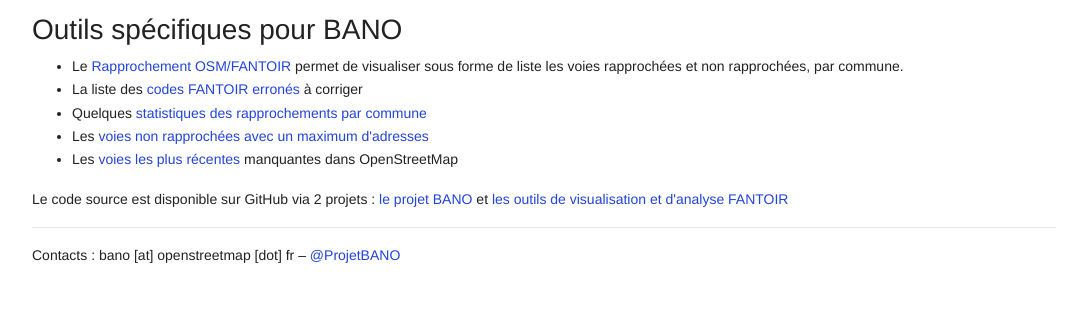
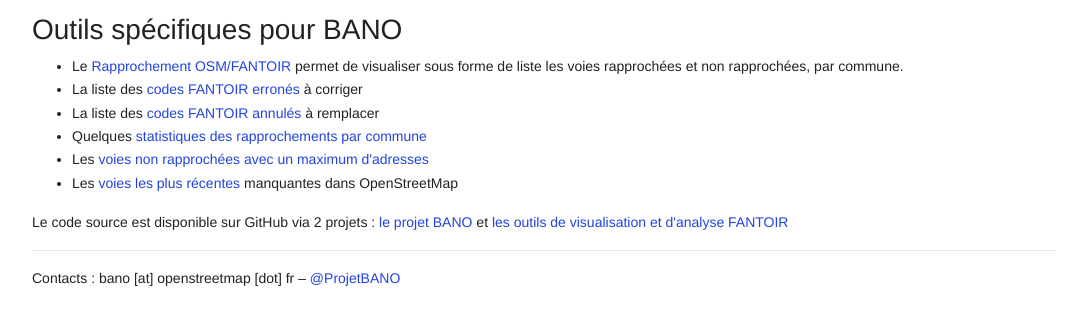
Before and after one commit to osm-fr/bano-website, a plain HTML site: page web/index.html in a window 1280 px wide. Shown: the part 536-860 px from the top of the page, without its empty margins (96-1183 px from the left). Drawn offline with Linux system fonts and the light colour scheme.

Commit message:
Ajout de la page des FANTOIRs annulés

```diff
--- a/web/index.html
+++ b/web/index.html
@@ -47,6 +47,10 @@
 							<li>
 								La liste des <a href='/fantoir/fantoir_errone.html'>codes FANTOIR erronés</a> à corriger
 							</li>
+							<li >
+								La liste des <a href='/fantoir/fantoir_annule.html' >codes FANTOIR annulés</a > à remplacer</br>
+
+							</li >
 							<li>
 								Quelques <a href='/fantoir/stats_dept.html'>statistiques des rapprochements par commune</a>
 							</li>
```
